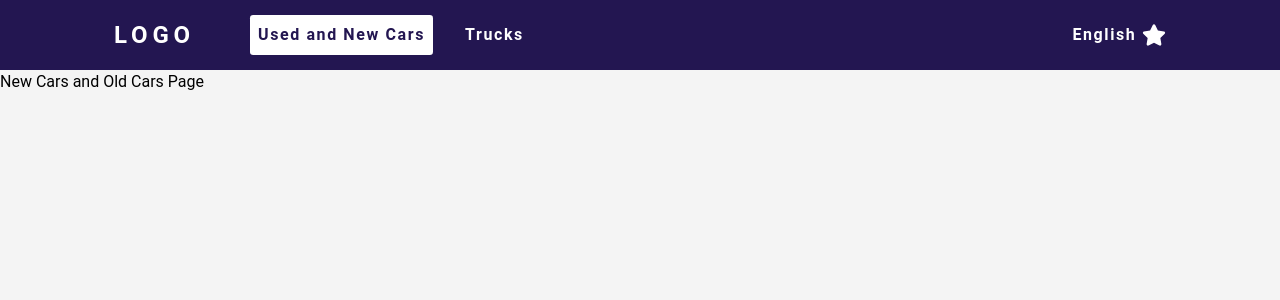
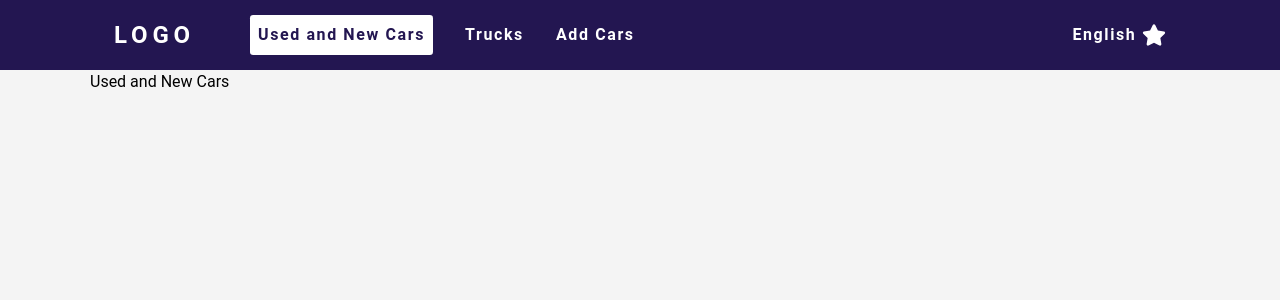
Before and after one commit to muhammedb8826/ecommerce, a React (Vite) app: page /cars in a window 1280 px wide. Shown: the top 300 px of the page. Built offline with nearby package versions, Linux system fonts and the light colour scheme.

Commit message:
Create Add a new Car Page

```diff
--- a/src/App.tsx
+++ b/src/App.tsx
@@ -1,5 +1,5 @@
 import Home from './pages/Home';
-import Cars from './pages/Cars';
+import Cars from './pages/UsedAndNewCars';
 import Trucks from './pages/Trucks';
 import { Routes, Route } from 'react-router-dom'; // Routes and Route are components from react-router-dom
 import Navbar from './components/Navbar';
@@ -7,6 +7,7 @@ import Favorites from './pages/Favorites';
 import Details from './pages/Details';
 import './styles/main.css';
 import NotFound from './pages/NotFound';
+import AddCar from './pages/AddCar';
 
 const App = () => {
   return (
@@ -14,14 +15,17 @@ const App = () => {
       <header className="nav-container">
         <Navbar />
       </header>
+      <div className="wrapper">
       <Routes>
         <Route path="/" element={<Home />} />
         <Route path="/cars" element={<Cars />} />
         <Route path="/cars/:id" element={<Details />} />
         <Route path="/trucks" element={<Trucks />} />
+        <Route path="/add-car" element={<AddCar />} />
         <Route path="/favorites" element={<Favorites />} />
         <Route path="*" element={<NotFound />} />
       </Routes>
+      </div>
     </main>
   );
 };
--- a/src/components/Card.tsx
+++ b/src/components/Card.tsx
@@ -73,7 +73,9 @@ const Card = () => {
   }
 
   if (error) {
-    console.log(error);
+    console.log("dsdcsdcsd"+ error);
+
+    return <div>{error}</div>
   }
 
   return (
--- a/src/components/DetailsImage.tsx
+++ b/src/components/DetailsImage.tsx
@@ -7,7 +7,7 @@ type DataType = {
 const DetailsImage = ({ image }: DataType) => {
   return (
     <div className="md:w-1/2">
-      <div className="relative w-full max-md:h-[400px] h-[500px] bg-gradient-to-r from-cyan-500 to-blue-500 mb-3 overflow-hidden">
+      <div className="relative w-full max-sm:h-72 max-md:h-96 h-[500px] bg-gradient-to-r from-cyan-500 to-blue-500 mb-3 overflow-hidden">
         <img src={image} alt="" className="w-full h-full object-cover" />
         <button
           type="button"
--- a/src/components/Navbar.tsx
+++ b/src/components/Navbar.tsx
@@ -47,6 +47,12 @@ const Navbar = () => {
           <BsArrowRight className="right-arrow" />
         </li>
         <li>
+          <NavLink to="/add-car" onClick={() => setToggle(false)}>
+            Add Cars
+          </NavLink>
+          <BsArrowRight className="right-arrow" />
+        </li>
+        <li>
           <NavLink to="/language" onClick={() => setToggle(false)}>
             English <IoIosArrowDown className="down-arrow"></IoIosArrowDown>
           </NavLink>
--- /dev/null
+++ b/src/pages/AddCar.tsx
@@ -0,0 +1,7 @@
+const AddCars = () => {
+  return (
+    <div>AddCars</div>
+  )
+}
+
+export default AddCars
--- a/src/pages/Cars.tsx
+++ /dev/null
@@ -1,9 +0,0 @@
-const Cars = () => {
-  return (
-    <div className="cars">
-      <h1>New Cars and Old Cars Page</h1>
-    </div>
-  );
-};
-
-export default Cars;
--- a/src/pages/Details.tsx
+++ b/src/pages/Details.tsx
@@ -46,7 +46,7 @@ const Details = () => {
   }
 
   return (
-    <div className="wrapper p-3">
+    <div className="p-3">
       <NavLink to="/" className="hidden md:flex items-center mb-3 text-blue-500 text-sm">
         <span className="flex items-center">
           <IoIosArrowBack />
--- /dev/null
+++ b/src/pages/UsedAndNewCars.tsx
@@ -0,0 +1,9 @@
+const UsedAndNewCars = () => {
+  return (
+    <div>
+      Used and New Cars
+    </div>
+  );
+};
+
+export default UsedAndNewCars;
--- a/src/redux/features/card/cardSlice.ts
+++ b/src/redux/features/card/cardSlice.ts
@@ -1,16 +1,17 @@
 import { createAsyncThunk, createSlice } from '@reduxjs/toolkit';
 import axios from 'axios';
+
 
 const initialState = {
   homePageData: {
     data: [],
     isLoading: true,
-    error: null,
+    error: "",
   },
   detailsPageData: {
     data: null,
     isLoading: true,
-    error: null,
+    error: "",
   },
 };
 
@@ -50,9 +51,9 @@ const cardSlice = createSlice({
         state.homePageData.isLoading = false;
         state.homePageData.data = action.payload;
       })
-      .addCase(getCardItems.rejected, (state, action) => {
+      .addCase(getCardItems.rejected, (state) => {
         state.homePageData.isLoading = false;
-        state.detailsPageData.error = action.payload === null ? action.payload : null;
+        state.detailsPageData.error = "Network Error"
       })
       .addCase(getCardItem.pending, (state) => {
         state.detailsPageData.isLoading = true;
@@ -61,9 +62,9 @@ const cardSlice = createSlice({
         state.detailsPageData.isLoading = false;
         state.detailsPageData.data = action.payload;
       })
-      .addCase(getCardItem.rejected, (state, action) => {
+      .addCase(getCardItem.rejected, (state) => {
         state.detailsPageData.isLoading = false;
-        state.detailsPageData.error = action.payload === null ? action.payload : null;
+        state.detailsPageData.error = "Network Error"
       });
   },
 });
```
